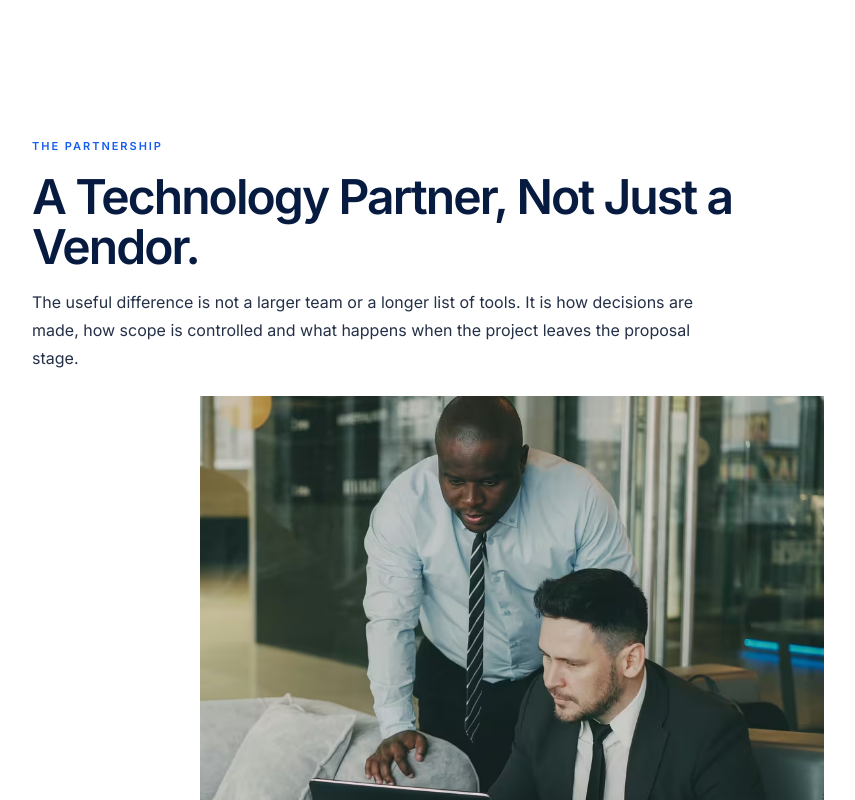
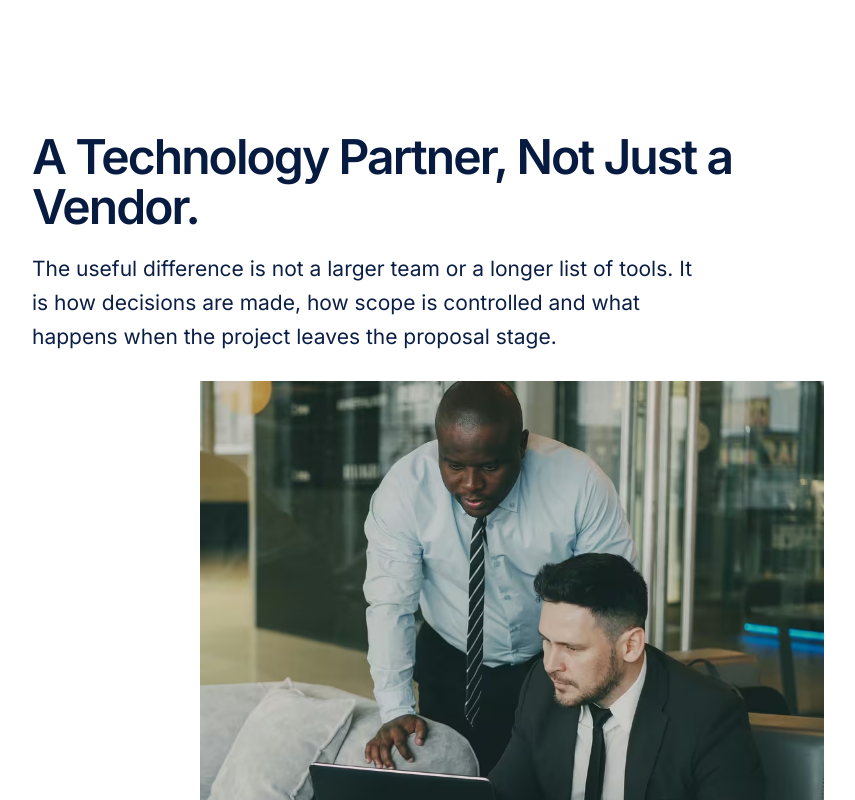
Before and after one commit to SachinBalraj/YesBe-portfolio, a React (Vite) app: page / in a window 1280 px wide. Shown: the part 4700-5500 px from the top of the page, without its empty margins (128-983 px from the left). Built offline with nearby package versions, Linux system fonts and the light colour scheme.

Commit message:
Refine partnership section heading and copy

```diff
--- a/src/sections/phase2/HomeSections.tsx
+++ b/src/sections/phase2/HomeSections.tsx
@@ -458,20 +458,17 @@ function PartnershipSection() {
       <div className="container-page">
         <div className="mx-auto max-w-[960px]">
           <Reveal>
-            <span className="text-[11px] font-semibold uppercase tracking-[0.18em] text-[#155EEF]">
-              THE PARTNERSHIP
-            </span>
-            <h2 className="mt-4 max-w-3xl text-[2.1rem] font-semibold leading-[1.05] tracking-[-0.04em] text-[#071B40] sm:text-[2.6rem] lg:text-[3rem]">
+            <h2 className="max-w-3xl text-[2.1rem] font-semibold leading-[1.05] tracking-[-0.04em] text-[#071B40] sm:text-[2.6rem] lg:text-[3rem]">
               A Technology Partner, Not Just a Vendor.
             </h2>
-            <p className="mt-4 max-w-2xl text-[15px] leading-7 text-[#243047] sm:text-[16px]">
+            <p className="mt-5 max-w-2xl text-[17px] font-normal leading-[1.6] text-[#0B1F46] sm:text-[19px] lg:text-[21px]">
               The useful difference is not a larger team or a longer list of tools. It is how
               decisions are made, how scope is controlled and what happens when the project leaves
               the proposal stage.
             </p>
           </Reveal>
 
-          <Reveal delay={60} className="mt-5 sm:mt-6">
+          <Reveal delay={60} className="mt-7">
             <div className="mx-auto w-full max-w-[750px] overflow-hidden rounded-lg md:w-[65%]">
               <picture>
                 <source type="image/avif" srcSet={companyAvifSet} sizes="(min-width: 1024px) 750px, (min-width: 768px) 65vw, 100vw" />
```
